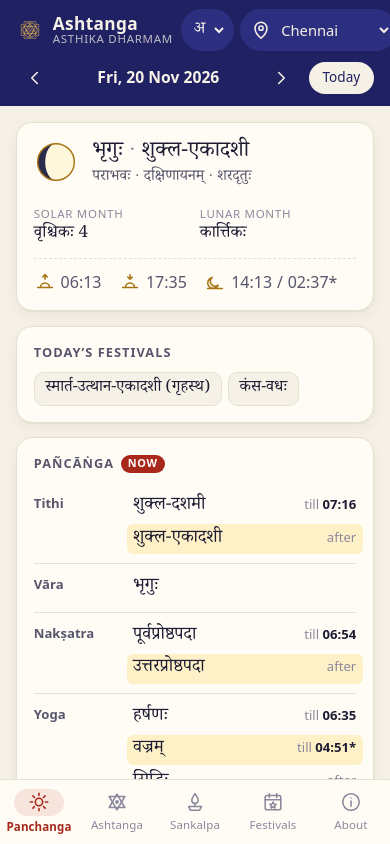
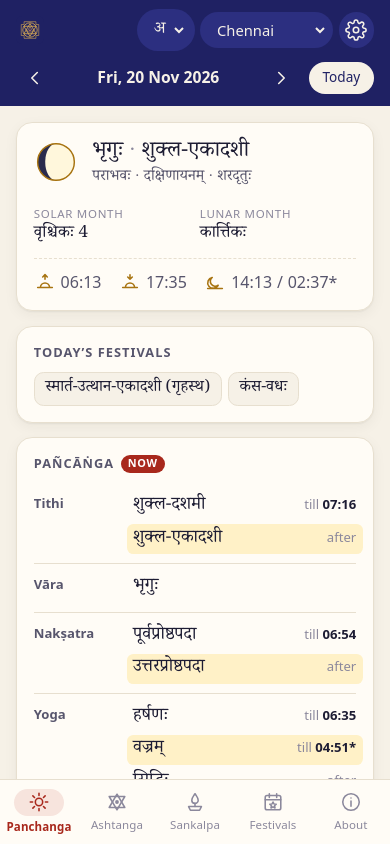
Before and after one commit to Asthika-Dharmam/ashtanga, a website with bundled scripts: page index.html in a window 390 px wide. Built offline with nearby package versions, Linux system fonts and the light colour scheme.

Commit message:
Header: a settings gear, to the About tab's Settings card
On a phone the header shows the logo without the app's name, and the city without its pin, so
the script, the city and the gear fit at 360 px.

Co-Authored-By: Claude Opus 5.5 <noreply@anthropic.com>
Claude-Session: https://claude.ai/code/session_015u8ZgSo87JnWFLwk1Pjh7f

```diff
--- a/css/app.css
+++ b/css/app.css
@@ -73,10 +73,22 @@ button { font: inherit; color: inherit; }
 .city { display: flex; align-items: center; gap: .25rem; background: var(--band-2); border-radius: 999px; padding: .2rem .35rem .2rem .6rem; }
 .city select { background: transparent; color: inherit; border: 0; font: inherit; font-size: .92rem; padding: .25rem .1rem; max-width: 9.5rem; }
 .city select option { color: #1d1c33; }
-.picks { display: flex; gap: .35rem; min-width: 0; }
+.picks { display: flex; gap: .35rem; min-width: 0; align-items: center; }
+.gear { flex: none; display: grid; place-items: center; width: 2.2rem; height: 2.2rem; border-radius: 50%; color: inherit; background: var(--band-2); }
+.gear:hover { filter: brightness(1.15); }
 .script-pick { padding: .2rem .45rem; }
 .script-pick select { max-width: 3.2rem; font-family: var(--indic); font-size: 1.05rem; }
-@media (max-width: 380px) { .brand small { display: none; } .city select { max-width: 6.5rem; } }
+.picks { flex: 0 1 auto; }
+.city { min-width: 0; }
+.city select { min-width: 0; }
+/* On a phone: the logo without the name, and the city without its pin, so the gear fits. */
+@media (max-width: 440px) {
+  .brand span { display: none; }
+  .bar { gap: .3rem; }
+  .city:not(.script-pick) > .ico { display: none; }
+  .city { padding-left: .7rem; }
+  .city select { max-width: 8.5rem; }
+}
 .datebar { padding: .1rem 0 .6rem; }
 .datebar .nav { flex: none; width: 2.4rem; height: 2.4rem; border-radius: 50%; border: 0; background: transparent; color: inherit; display: grid; place-items: center; cursor: pointer; }
 .datebar .nav:disabled { opacity: .3; }
@@ -287,3 +299,4 @@ details summary { cursor: pointer; color: var(--accent); font-size: .88rem; padd
 .segs.small { margin-bottom: .6rem; }
 .segs.small .seg { padding: .35rem .5rem; font-size: .9rem; }
 .times-body ul { list-style: none; margin: 0; padding: 0; }
+#settings { scroll-margin-top: .9rem; }
--- a/js/app.js
+++ b/js/app.js
@@ -110,7 +110,10 @@ function drawHeader(ctx, spec) {
   const top = h('div', { class: 'bar' },
     h('a', { class: 'brand', href: '#panchanga' }, h('img', { src: 'icons/icon.svg', alt: '', width: 28, height: 28 }),
       h('span', null, h('b', null, 'Ashtanga'), h('small', null, 'Asthika Dharmam'))),
-    h('div', { class: 'picks' }, scriptPick, cityPick));
+    h('div', { class: 'picks' }, scriptPick, cityPick,
+      // Settings: the About tab, at its Settings card.
+      h('a', { class: 'gear', href: '#about/settings', 'aria-label': 'Settings', title: 'Settings',
+        onclick: () => { if (location.hash === '#about/settings') document.getElementById('settings')?.scrollIntoView({ block: 'start' }); } }, svg(ICONS.gear))));
   const rows = [top];
   if (spec.dated) {
     const isLive = date === live.date;
--- a/js/icons.js
+++ b/js/icons.js
@@ -23,5 +23,6 @@ export const ICONS = {
   phone: s('<path d="M5 4h4l1.5 4-2.2 1.4a11 11 0 0 0 6.3 6.3L16 13.5l4 1.5v4a1.5 1.5 0 0 1-1.6 1.5A16.5 16.5 0 0 1 3.5 5.6 1.5 1.5 0 0 1 5 4Z"/>'),
   book: s('<path d="M4 5.5A1.5 1.5 0 0 1 5.5 4H11v16H5.5A1.5 1.5 0 0 1 4 18.5Z"/><path d="M20 5.5A1.5 1.5 0 0 0 18.5 4H13v16h5.5a1.5 1.5 0 0 0 1.5-1.5Z"/>'),
   youtube: s('<rect x="3" y="5.5" width="18" height="13" rx="3.5"/><path d="m10.2 9.3 4.6 2.7-4.6 2.7Z" fill="currentColor"/>'),
+  gear: s('<circle cx="12" cy="12" r="3"/><path d="M19.4 15a1.7 1.7 0 0 0 .3 1.8l.1.1a2 2 0 1 1-2.8 2.8l-.1-.1a1.7 1.7 0 0 0-1.8-.3 1.7 1.7 0 0 0-1 1.5V21a2 2 0 1 1-4 0v-.1a1.7 1.7 0 0 0-1.1-1.5 1.7 1.7 0 0 0-1.8.3l-.1.1a2 2 0 1 1-2.8-2.8l.1-.1a1.7 1.7 0 0 0 .3-1.8 1.7 1.7 0 0 0-1.5-1H3a2 2 0 1 1 0-4h.1a1.7 1.7 0 0 0 1.5-1.1 1.7 1.7 0 0 0-.3-1.8l-.1-.1a2 2 0 1 1 2.8-2.8l.1.1a1.7 1.7 0 0 0 1.8.3H9a1.7 1.7 0 0 0 1-1.5V3a2 2 0 1 1 4 0v.1a1.7 1.7 0 0 0 1 1.5 1.7 1.7 0 0 0 1.8-.3l.1-.1a2 2 0 1 1 2.8 2.8l-.1.1a1.7 1.7 0 0 0-.3 1.8V9a1.7 1.7 0 0 0 1.5 1H21a2 2 0 1 1 0 4h-.1a1.7 1.7 0 0 0-1.5 1Z"/>'),
   bindu: s('<circle cx="12" cy="12" r="3" fill="currentColor"/>'),
 };
--- a/js/view-about.js
+++ b/js/view-about.js
@@ -95,4 +95,6 @@ export async function renderAbout(ctx, root) {
     h('p', null, 'The full pañcāṅga, with every kāla, muhūrta and observance: ', ext('https://adyatithi.github.io/panchaanga/', 'Adyatithi Panchaanga'), '.'));
 
   root.append(intro, ashtangam, order, channels, prefs, contact, thanks, dataNote);
+  // Opened from the header's gear (#about/settings): at the Settings card.
+  if (/\/settings$/.test(location.hash)) requestAnimationFrame(() => prefs.scrollIntoView({ block: 'start' }));
 }
--- a/sw.js
+++ b/sw.js
@@ -1,7 +1,7 @@
 // Offline support. The shell is cached on install; data files as they are read (and prefetched,
 // js/data.js). Served stale-while-revalidate, so a visit online refreshes what a later visit offline
 // will see. Raise VERSION after changing any file under js/ or css/.
-const VERSION = 'v11';
+const VERSION = 'v13';
 const CACHE = 'ashtanga-' + VERSION;
 const SHELL = ['./', 'index.html', 'css/app.css', 'js/app.js', 'js/util.js', 'js/data.js', 'js/icons.js',
   'js/ashtanga.js', 'js/panchanga-sankalpa.js', 'js/festivals.js', 'js/view-panchanga.js', 'js/view-ashtanga.js',
```
